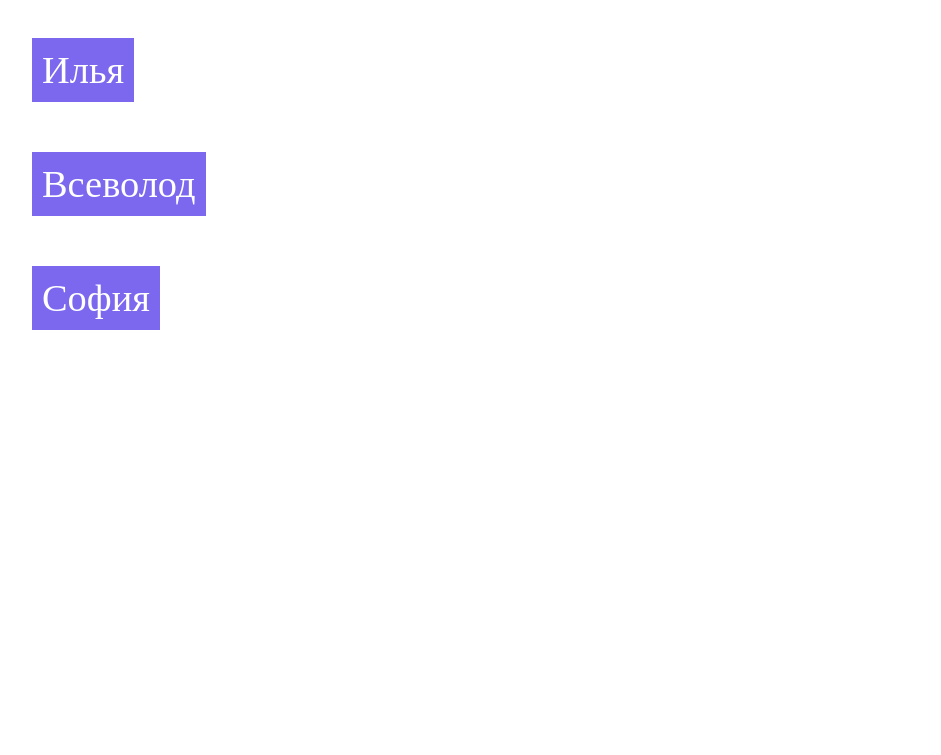
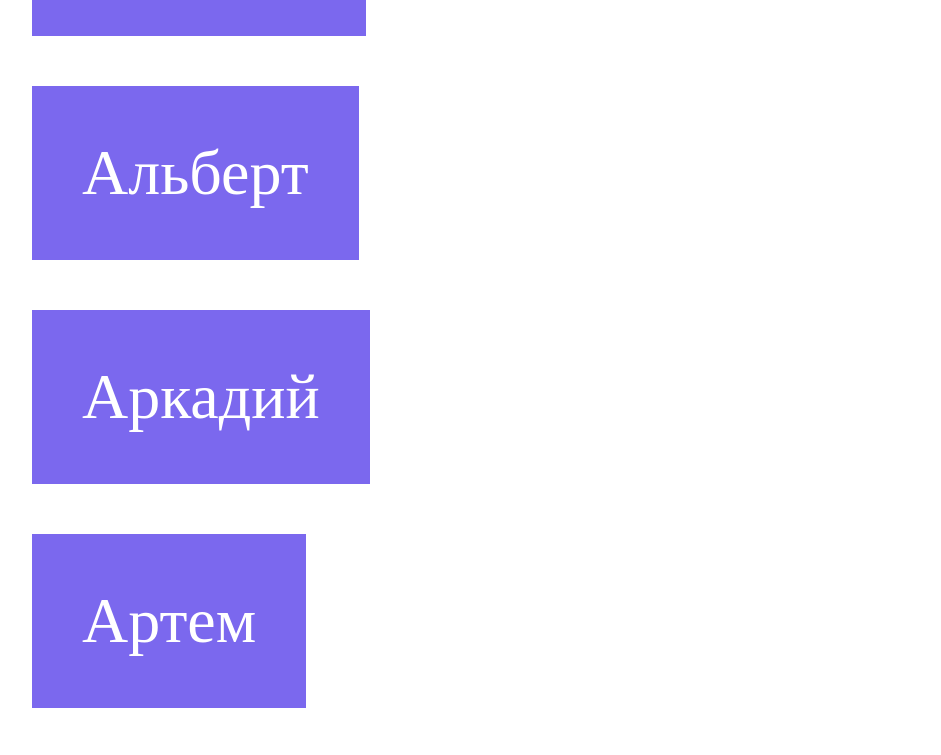
Before and after one commit to RobolandStudent/RobolandStudent.github.io, a plain HTML site: page spring/index.html in a window 1280 px wide. Shown: the part 742-1497 px from the top of the page, without its empty margins (68-1009 px from the left). Before the commit the page ends 1130 px from the top, so only its background shows below. Drawn offline with Linux system fonts and the light colour scheme.

Commit message:
Update index.html

```diff
--- a/spring/index.html
+++ b/spring/index.html
@@ -9,13 +9,13 @@
             background-color:white;
             margin-left:100px;
             margin-right:100px;
-            font-size:3vw;
+            font-size:5vw;
         }
         body a{
             text-decoration:none;
             color:white;
             background-color:MediumSlateBlue;
-            padding:10px;
+            padding:50px;
             display:inline-block;
             margin-bottom:50px;
         }
```
